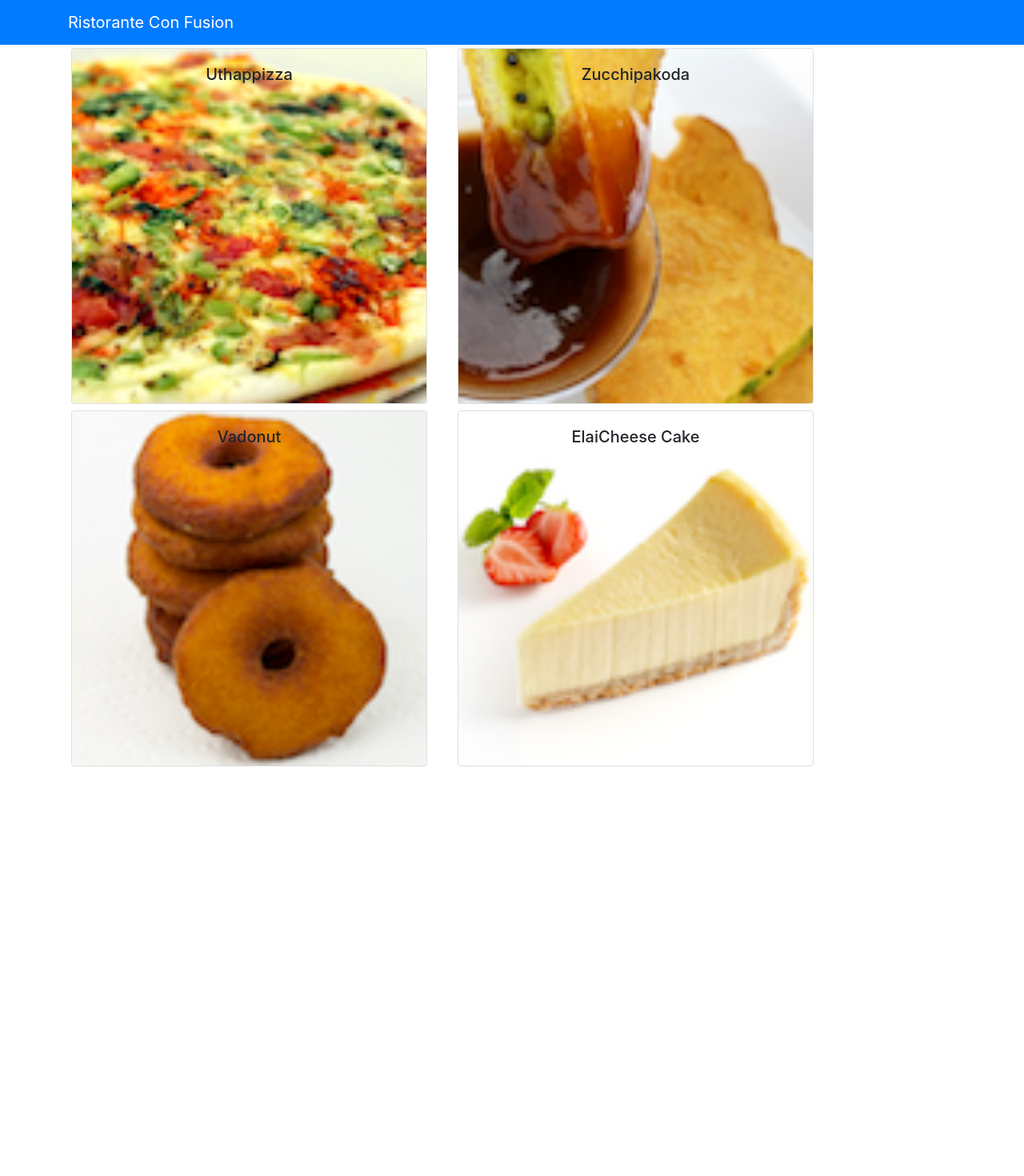
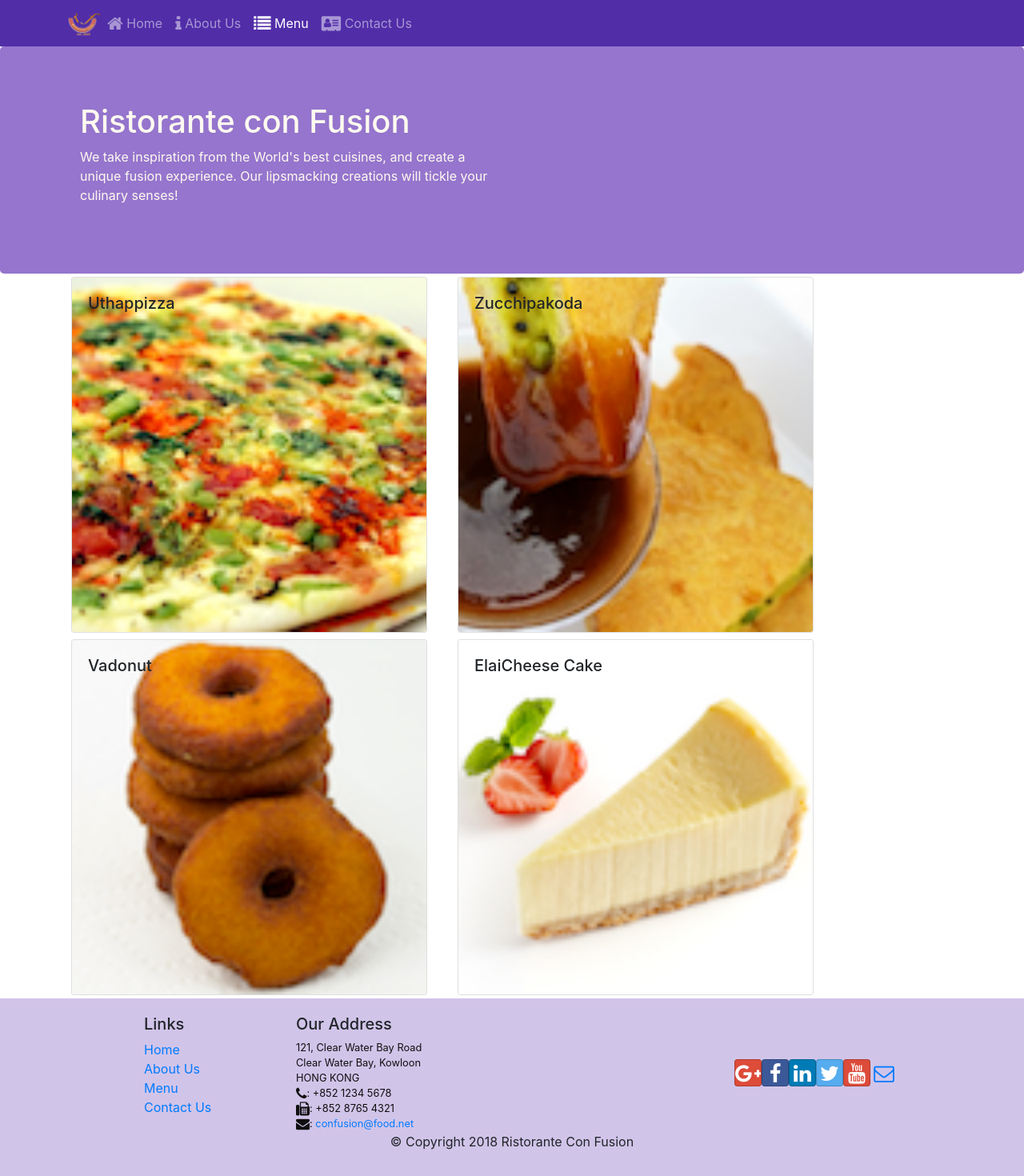
Before and after one commit to AC-BOSS/coursera-react, a React (Create React App) app in the folder react/confusion/: page /menu in a window 1280 px wide. Shown: the top 1470 px of the page at 80% size. Before the commit the page ends 971 px from the top, so only its background shows below. Built offline with nearby package versions, Linux system fonts and the light colour scheme.

Commit message:
React Router

```diff
--- a/react/confusion/package.json
+++ b/react/confusion/package.json
@@ -4,9 +4,12 @@
   "private": true,
   "dependencies": {
     "bootstrap": "^4.0.0",
+    "bootstrap-social": "^5.1.1",
+    "font-awesome": "^4.7.0",
     "react": "^16.13.1",
     "react-dom": "^16.13.1",
     "react-popper": "^0.9.2",
+    "react-router-dom": "^4.2.2",
     "react-scripts": "1.1.4",
     "reactstrap": "^5.0.0"
   },
--- a/react/confusion/src/App.css
+++ b/react/confusion/src/App.css
@@ -1,4 +1,37 @@
-.App {
+.row-header{
+  margin:0px auto;
+  padding:0px auto;
+}
+
+.row-content {
+  margin:0px auto;
+  padding: 50px 0px 50px 0px;
+  border-bottom: 1px ridge;
+  min-height:400px;
+}
+
+.footer{
+  background-color: #D1C4E9;
+  margin:0px auto;
+  padding: 20px 0px 20px 0px;
+}
+.jumbotron {
+  padding:70px 30px 70px 30px;
+  margin:0px auto;
+  background: #9575CD ;
+  color:floralwhite;
+}
+
+address{
+  font-size:80%;
+  margin:0px;
+  color:#0f0f0f;
+}
+
+.navbar-dark {
+  background-color: #512DA8;
+}
+/* .App {
   text-align: center;
 }
 
@@ -25,4 +58,4 @@
 @keyframes App-logo-spin {
   from { transform: rotate(0deg); }
   to { transform: rotate(360deg); }
-}
+} */
--- a/react/confusion/src/App.js
+++ b/react/confusion/src/App.js
@@ -1,14 +1,17 @@
 import React, { Component } from 'react';
 import './App.css';
 import Main from './components/MainComponent';
+import {BrowserRouter} from 'react-router-dom';
 
 class App extends Component {
 
   render() {
     return (
-      <div className="App">
-        <Main />
-      </div>
+      <BrowserRouter>
+        <div className="App">
+          <Main />
+        </div>
+      </BrowserRouter>
     );
   }
 }
--- /dev/null
+++ b/react/confusion/src/components/FooterComponent.js
@@ -0,0 +1,51 @@
+import React from 'react';
+import {Link} from 'react-router-dom';
+
+function Footer(props) {
+    return(
+    <div className="footer">
+        <div className="container">
+            <div className="row justify-content-center">
+                <div className="col-4 offset-1 col-sm-2">
+                    <h5>Links</h5>
+                    <ul className="list-unstyled">
+                        <li><Link to='/home'>Home</Link></li>
+                        <li><Link to='/aboutus'>About Us</Link></li>
+                        <li><Link to='/menu'>Menu</Link></li>
+                        <li><Link to='/contactus'>Contact Us</Link></li>
+                    </ul>
+                </div>
+                <div className="col-7 col-sm-5">
+                    <h5>Our Address</h5>
+                    <address>
+		              121, Clear Water Bay Road<br />
+		              Clear Water Bay, Kowloon<br />
+		              HONG KONG<br />
+		              <i className="fa fa-phone fa-lg"></i>: +852 1234 5678<br />
+		              <i className="fa fa-fax fa-lg"></i>: +852 8765 4321<br />
+		              <i className="fa fa-envelope fa-lg"></i>: <a href="mailto:confusion@food.net">
+                         confusion@food.net</a>
+                    </address>
+                </div>
+                <div className="col-12 col-sm-4 align-self-center">
+                    <div className="text-center">
+                        <a className="btn btn-social-icon btn-google" href="http://google.com/+"><i className="fa fa-google-plus"></i></a>
+                        <a className="btn btn-social-icon btn-facebook" href="http://www.facebook.com/profile.php?id="><i className="fa fa-facebook"></i></a>
+                        <a className="btn btn-social-icon btn-linkedin" href="http://www.linkedin.com/in/"><i className="fa fa-linkedin"></i></a>
+                        <a className="btn btn-social-icon btn-twitter" href="http://twitter.com/"><i className="fa fa-twitter"></i></a>
+                        <a className="btn btn-social-icon btn-google" href="http://youtube.com/"><i className="fa fa-youtube"></i></a>
+                        <a className="btn btn-social-icon" href="mailto:"><i className="fa fa-envelope-o"></i></a>
+                    </div>
+                </div>
+            </div>
+            <div className="row justify-content-center">
+                <div className="col-auto">
+                    <p>© Copyright 2018 Ristorante Con Fusion</p>
+                </div>
+            </div>
+        </div>
+    </div>
+    )
+}
+
+export default Footer;
--- /dev/null
+++ b/react/confusion/src/components/HeaderComponent.js
@@ -0,0 +1,59 @@
+import React, { Component } from 'react';
+import { Nav, Navbar, NavbarBrand, NavbarToggler, Collapse, NavItem, Jumbotron } from 'reactstrap';
+import {NavLink} from 'react-router-dom';
+
+class Header extends Component {
+  constructor(props){
+    super(props);
+
+    this.state={
+      isNavOpen : false
+    };
+    this.toggleNav=this.toggleNav.bind(this);
+  }
+  toggleNav(){
+    this.setState={
+      isNavOpen : !this.state.isNavOpen
+    };
+  }
+  render() {
+    return(
+      <div>
+          <Navbar dark expand="md">
+              <div className="container">
+                  <NavbarToggler onClick={this.toggleNav} />
+                  <NavbarBrand className="mr-auto" href="/"><img src='assets/images/logo.png' height="30" width="41" alt='Ristorante Con Fusion' /></NavbarBrand>
+                  <Collapse isOpen={this.state.isNavOpen} navbar>
+                      <Nav navbar>
+                      <NavItem>
+                          <NavLink className="nav-link"  to='/home'><span className="fa fa-home fa-lg"></span> Home</NavLink>
+                      </NavItem>
+                      <NavItem>
+                          <NavLink className="nav-link" to='/aboutus'><span className="fa fa-info fa-lg"></span> About Us</NavLink>
+                      </NavItem>
+                      <NavItem>
+                          <NavLink className="nav-link"  to='/menu'><span className="fa fa-list fa-lg"></span> Menu</NavLink>
+                      </NavItem>
+                      <NavItem>
+                          <NavLink className="nav-link" to='/contactus'><span className="fa fa-address-card fa-lg"></span> Contact Us</NavLink>
+                      </NavItem>
+                      </Nav>
+                  </Collapse>
+              </div>
+          </Navbar>
+          <Jumbotron>
+              <div className="container">
+                  <div className="row row-header">
+                      <div className="col-12 col-sm-6">
+                          <h1>Ristorante con Fusion</h1>
+                          <p>We take inspiration from the World's best cuisines, and create a unique fusion experience. Our lipsmacking creations will tickle your culinary senses!</p>
+                      </div>
+                  </div>
+              </div>
+          </Jumbotron>
+      </div>
+    );
+  }
+}
+
+export default Header;
--- /dev/null
+++ b/react/confusion/src/components/HomeComponent.js
@@ -0,0 +1,11 @@
+import React from 'react';
+
+const Home = ()=>{
+    return(
+        <div className="container">
+            <h4>Home</h4>
+        </div>
+    );
+}
+
+export default Home;
--- a/react/confusion/src/components/MainComponent.js
+++ b/react/confusion/src/components/MainComponent.js
@@ -1,8 +1,11 @@
 import React, { Component } from 'react';
-import { Navbar, NavbarBrand } from 'reactstrap';
 import Menu from './MenuComponents';
 import DishDetail from './DishDetailComponent';
 import { DISHES } from '../shared/dishes';
+import Header from './HeaderComponent';
+import Footer from './FooterComponent';
+import Home from './HomeComponent';
+import {Route, Switch, Redirect} from 'react-router-dom';
 
 class Main extends Component {
 
@@ -14,23 +17,25 @@
     };
   }
 
-  onDishSelect(dishId) {
-    this.setState({ selectedDish: dishId});
-  }
+  render() {
+    const HomePage = () => {
+      return (<Home/>);
+    }
 
-  render() {
     return (
       <div>
-        <Navbar dark color="primary">
-          <div className="container">
-            <NavbarBrand href="/">Ristorante Con Fusion</NavbarBrand>
-          </div>
-        </Navbar>
-        <Menu dishes={this.state.dishes} onClick={(dishId) => this.onDishSelect(dishId)} />
-        <DishDetail dish={this.state.dishes.filter((dish) => dish.id === this.state.selectedDish)[0]} />
+        <Header/>
+
+        <Switch>
+          <Route path='/home' component={HomePage}/>
+          <Route exact path='/menu' component={() => <Menu dishes={this.state.dishes}/>} />
+          <Redirect to ='/home'/>
+        </Switch>
+        <Footer/>
       </div>
     );
   }
 }
 
+
 export default Main;
--- a/react/confusion/src/components/MenuComponents.js
+++ b/react/confusion/src/components/MenuComponents.js
@@ -16,7 +16,7 @@
     const menu = props.dishes.map((dish) => {
         return (
             <div  className="col-12 col-md-5 m-1" key={dish.id}>
-                <RenderMenuItem dish={dish} onClick={props.onClick}/>
+                <RenderMenuItem dish={dish}/>
             </div>
         );
     });
--- a/react/confusion/src/index.js
+++ b/react/confusion/src/index.js
@@ -2,6 +2,8 @@
 import ReactDOM from 'react-dom';
 import './index.css';
 import 'bootstrap/dist/css/bootstrap.min.css';
+import 'font-awesome/css/font-awesome.css';
+import 'bootstrap-social/bootstrap-social.css';
 import App from './App';
 import registerServiceWorker from './registerServiceWorker';
 
```
Also changed, not shown: 1 other file (tests, documents, lock files or other folders).
